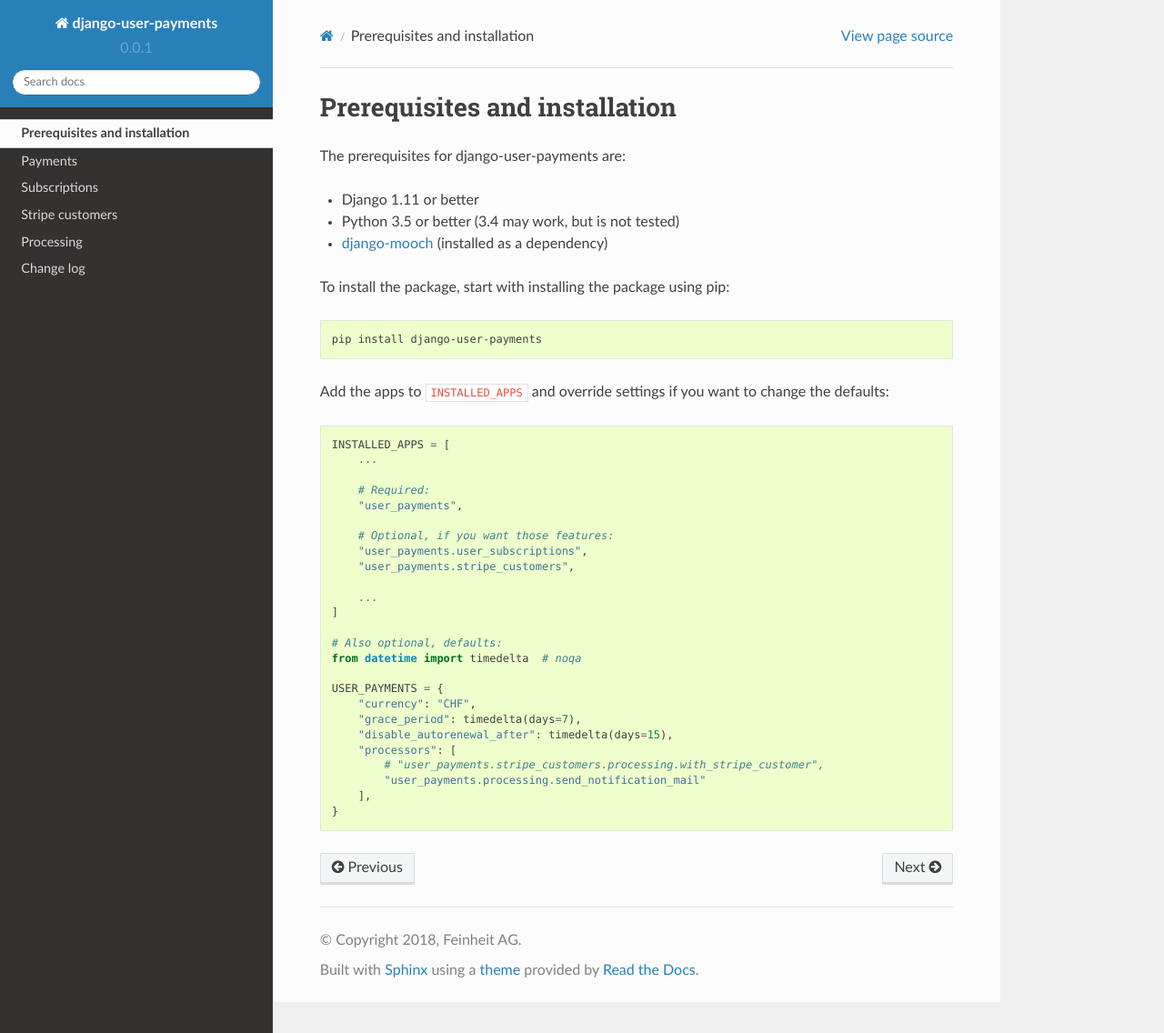
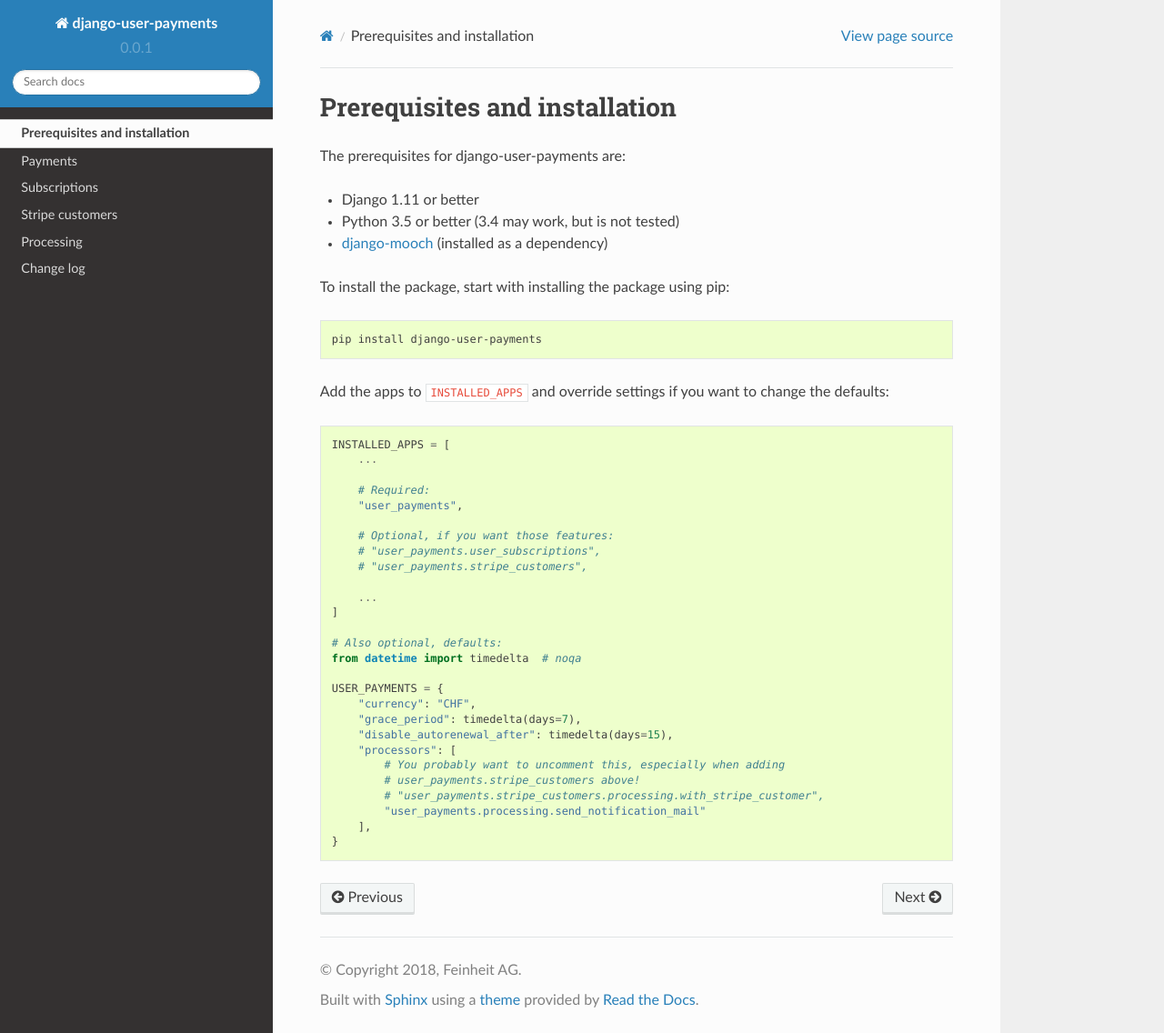
Before and after one commit to matthiask/django-user-payments, a Sphinx documentation site: the page built from docs/installation.rst, in a window 1280 px wide and 1136 px high. Shown: the whole window at 91% size. Built offline with Sphinx 7.4.7 and the Read the Docs theme 2.0.0, drawn with Linux system fonts in a browser that asks for light colours.

Commit message:
Add a note regarding the with_stripe_customer processor

```diff
--- a/docs/installation.rst
+++ b/docs/installation.rst
@@ -26,8 +26,8 @@
         "user_payments",
 
         # Optional, if you want those features:
-        "user_payments.user_subscriptions",
-        "user_payments.stripe_customers",
+        # "user_payments.user_subscriptions",
+        # "user_payments.stripe_customers",
 
         ...
     ]
@@ -40,6 +40,8 @@
         "grace_period": timedelta(days=7),
         "disable_autorenewal_after": timedelta(days=15),
         "processors": [
+            # You probably want to uncomment this, especially when adding
+            # user_payments.stripe_customers above!
             # "user_payments.stripe_customers.processing.with_stripe_customer",
             "user_payments.processing.send_notification_mail"
         ],
```
